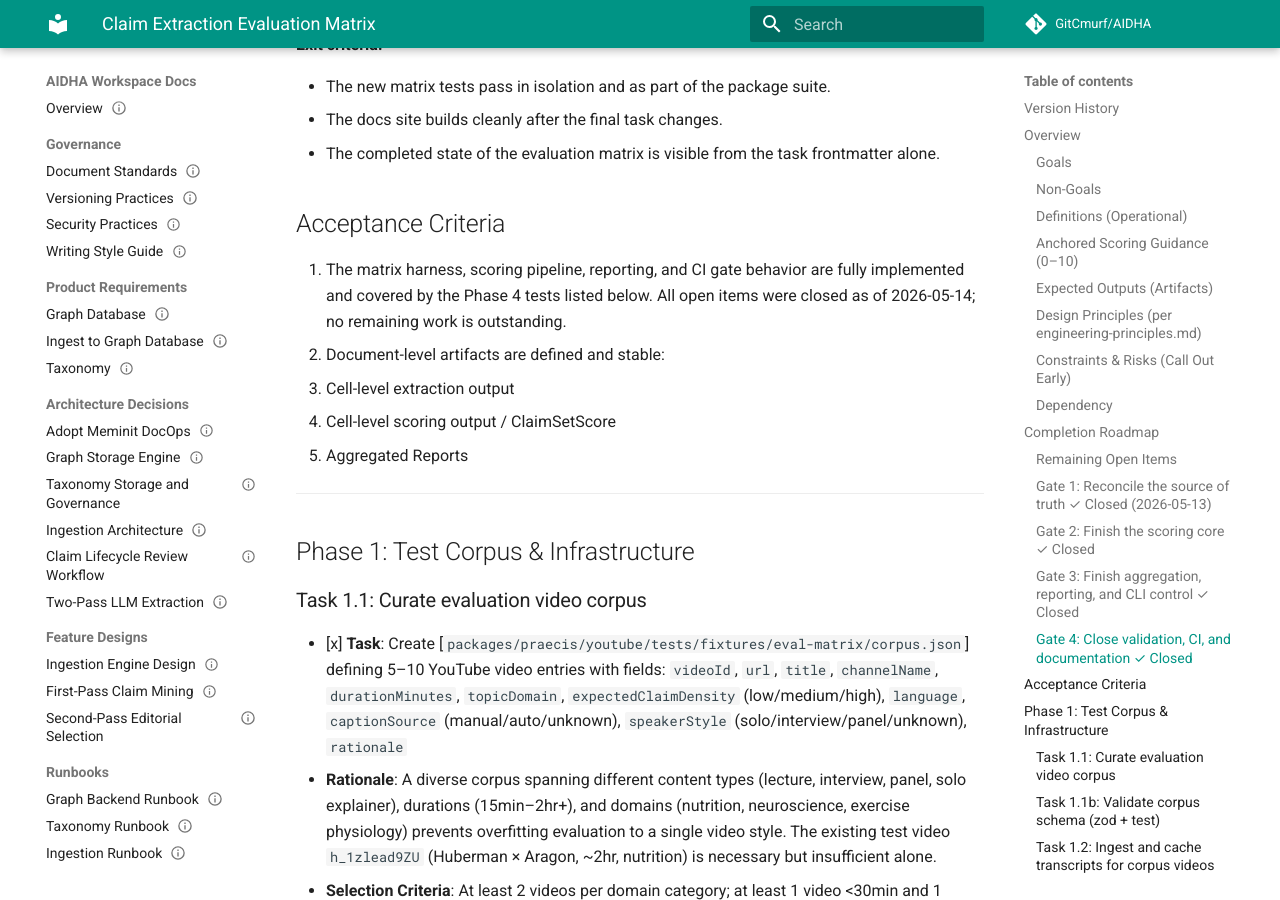
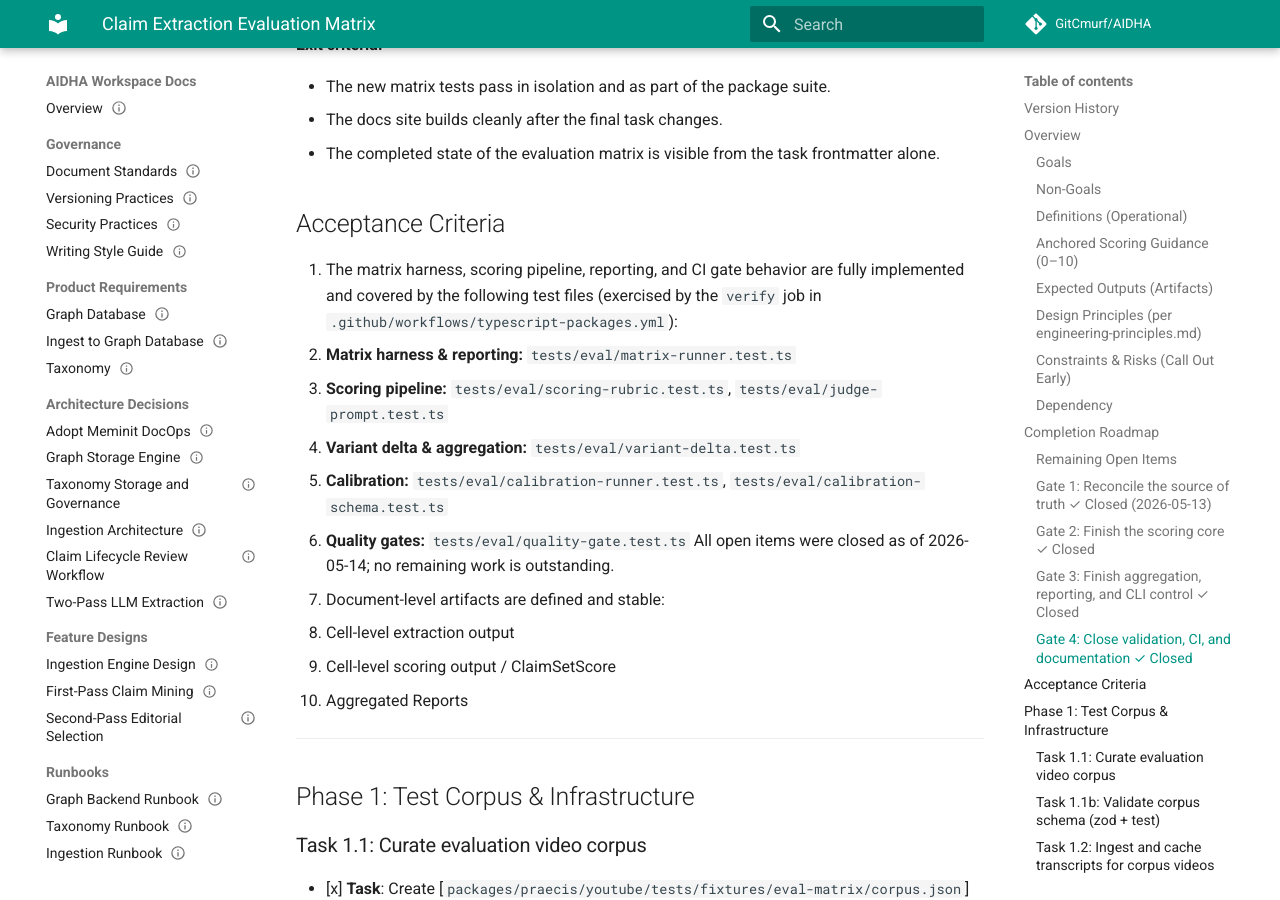
Before and after one commit to GitCmurf/AIDHA, an MkDocs documentation site: the page built from docs/05-planning/tasks/task-004-claim-extraction-evaluation-matrix.md, in a window 1280 px wide and 900 px high, scrolled down 7627 px. Built offline with MkDocs 1.6.1 and Material for MkDocs 9.7.7, drawn with Linux system fonts in a browser that asks for light colours; comment, search, counter and statistics services are not loaded; the version menu is left out.

Commit message:
fix: PR review issues 3

```diff
--- a/docs/05-planning/tasks/task-004-claim-extraction-evaluation-matrix.md
+++ b/docs/05-planning/tasks/task-004-claim-extraction-evaluation-matrix.md
@@ -208,8 +208,14 @@ All open items are now complete as of 2026-05-14. No remaining work.
 ## Acceptance Criteria
 
 1. The matrix harness, scoring pipeline, reporting, and CI gate behavior are fully implemented and
-   covered by the Phase 4 tests listed below. All open items were closed as of 2026-05-14; no
-   remaining work is outstanding.
+   covered by the following test files (exercised by the `verify` job in
+   `.github/workflows/typescript-packages.yml`):
+   - **Matrix harness & reporting:** `tests/eval/matrix-runner.test.ts`
+   - **Scoring pipeline:** `tests/eval/scoring-rubric.test.ts`, `tests/eval/judge-prompt.test.ts`
+   - **Variant delta & aggregation:** `tests/eval/variant-delta.test.ts`
+   - **Calibration:** `tests/eval/calibration-runner.test.ts`, `tests/eval/calibration-schema.test.ts`
+   - **Quality gates:** `tests/eval/quality-gate.test.ts`
+   All open items were closed as of 2026-05-14; no remaining work is outstanding.
 2. Document-level artifacts are defined and stable:
    - Cell-level extraction output
    - Cell-level scoring output / ClaimSetScore
```
Also changed, not shown: 1 other file.
